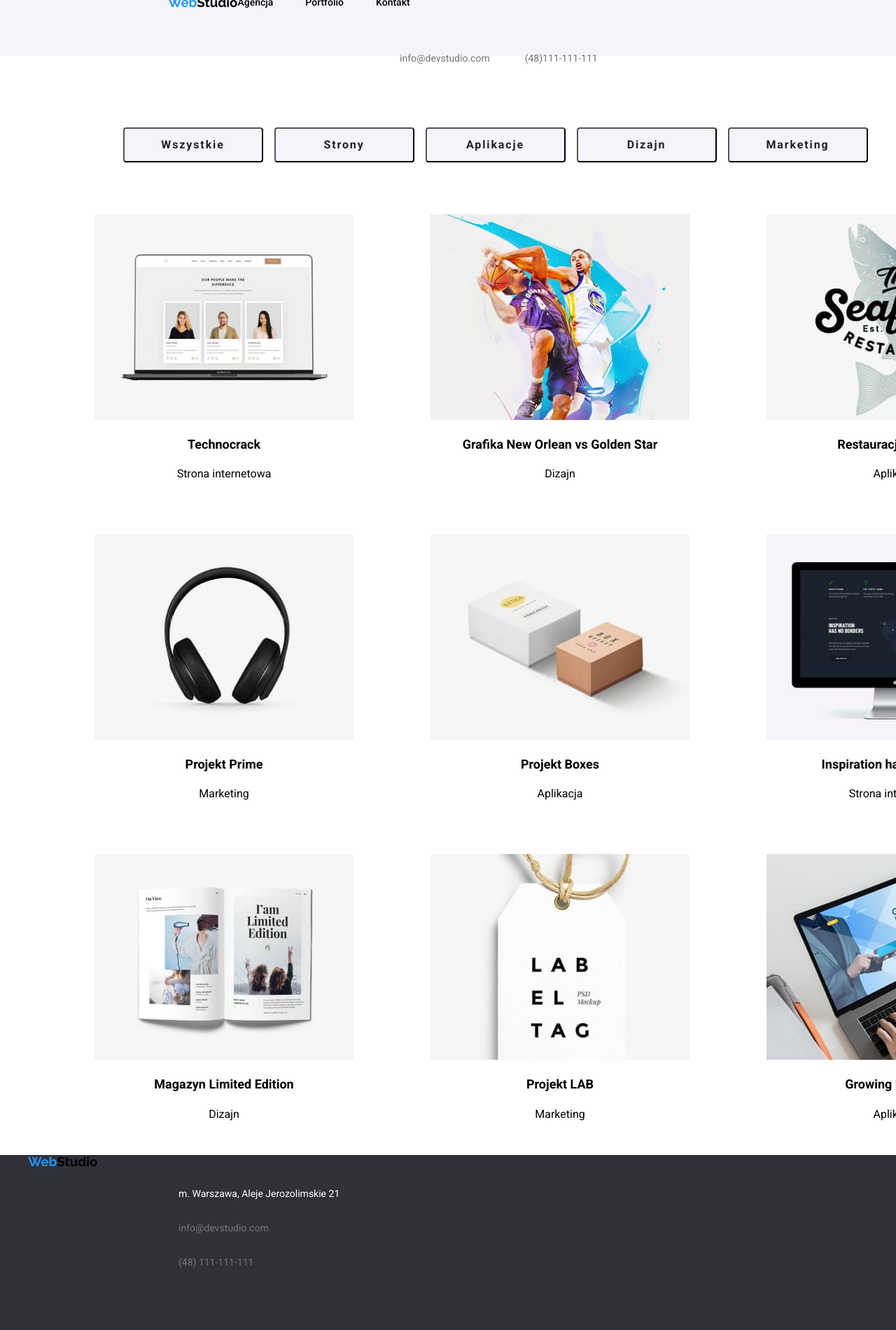
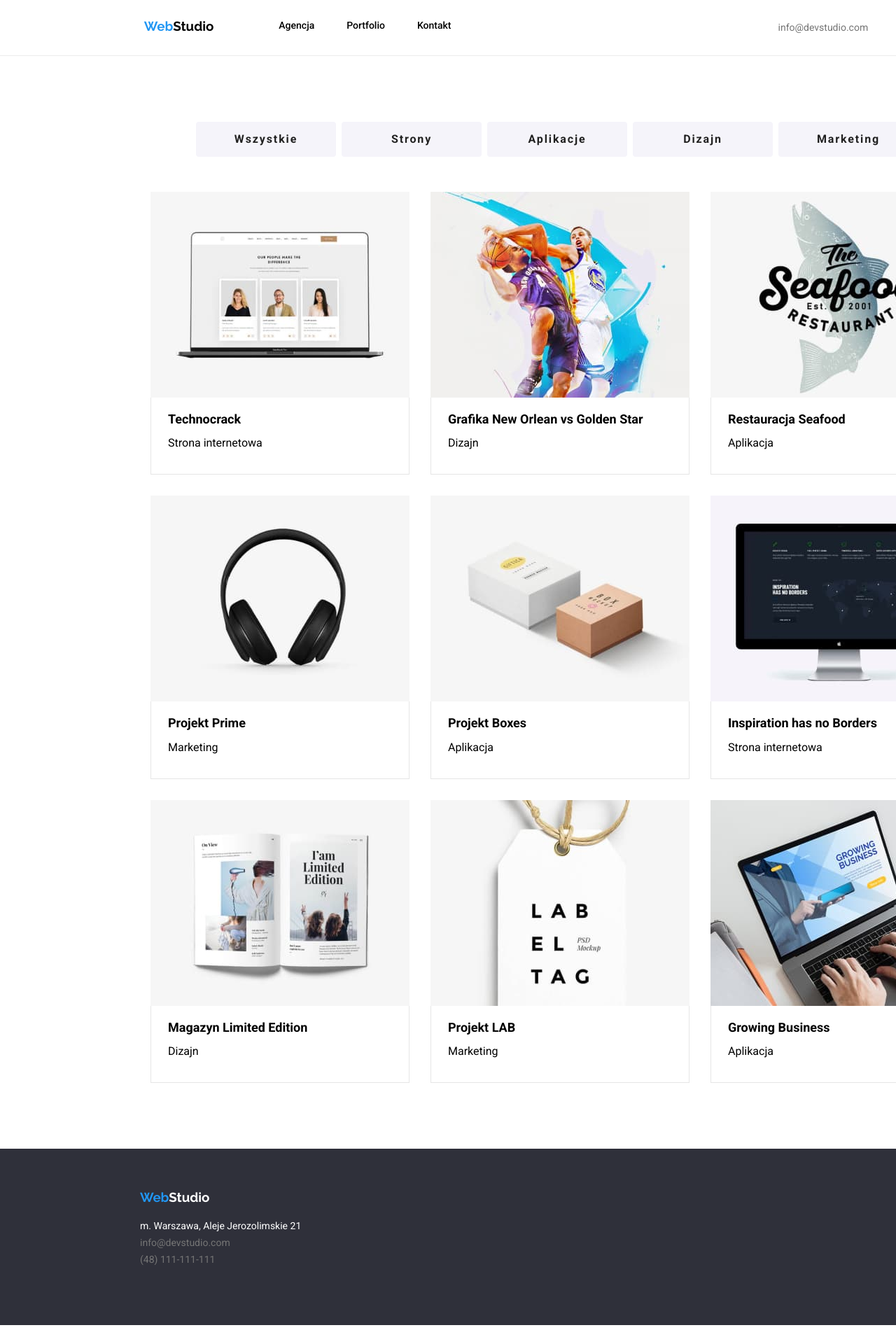
Before and after one commit to Paulina-Maciesowicz/goit-markup-hw-03, a plain HTML site: page portfolio.html in a window 1280 px wide. Shown: the top 1900 px of the page at 70% size. Drawn offline with nearby package versions, Linux system fonts and the light colour scheme.

Commit message:
update index.html and style.css
1. improvement of semantics
2. add container
3. add section
4. add margin
5. add padding
6. add border and frames
7. renaming a section
8. adding colons

```diff
--- a/portfolio.html
+++ b/portfolio.html
@@ -21,53 +21,49 @@
 
   <body>
     <!--content-->
-    <header class="header-description">
-      <div class="container">
+    <header class="container header-description">
       <!--navigation menu-->
-        <nav>
-          <ol class="navigation-list">
+      <nav class="navigation-list">
+        <ol class="list-style-none navigation-list">
           <li>
-              <h3 class="navigation-logo">
-                <a class="navigation-list-webstudio" href="./index.html"
+            <h3>
+              <a class="navigation-logo" href="./index.html"
                 ><span class="highlight-webstudio">Web</span>Studio</a
               >
             </h3>
           </li>
           <!-- navigation to other pages -->
-            <li class=".navigation-list-link-item">
-              <a class="navigation-list-link" list href="./agencja.html"
-                >Agencja</a
-              >
+          <li class="list-style-none">
+            <a class="navigation-list-link" href="./agencja.html">Agencja</a>
           </li>
-            <li class=".navigation-list-link-item">
-              <a class="navigation-list-link" list href="./portfolio.html"
+          <li class="list-style-none">
+            <a class="navigation-list-link" href="./portfolio.html"
               >Portfolio</a
             >
           </li>
-            <li class=".navigation-list-link-item">
-              <a class="navigation-list-link" list href="./kontakt.html"
-                >Kontakt</a
-              >
+          <li class="list-style-none">
+            <a class="navigation-list-link" href="./kontakt.html">Kontakt</a>
           </li>
         </ol>
-        </nav>
         <div class="contact">
           <h6>
-            <a class="contact-link" list href="mailto:info@devstudio.com"
+            <a
+              class="list-style-none contact-link"
+              href="mailto:info@devstudio.com"
               >info@devstudio.com</a
             >
           </h6>
           <h6>
-            <a class="contact-link" list href="tel:+48111111111"
+            <a class="list-style-none contact-link" href="tel:+48111111111"
               >(48)111-111-111</a
             >
           </h6>
         </div>
-      </div>
+      </nav>
     </header>
 
-    <main>
-      <section>
+    <main class="section">
+      <section class="wrapper">
         <!--section-1 buttony-forwarding-->
         <ul class="container-btn">
           <!--buttons-->
@@ -93,14 +89,14 @@
         <!--section-2 description of the field with a photo-->
         <ul class="wrapper">
           <li>
-            <figure class="box">
+            <figure>
               <img
                 src="images/portfolio/1-technocrack-squoosh.jpg"
                 width="370"
                 height="294"
                 alt="technocrack"
               />
-              <figcaption>
+              <figcaption class="frame-portfolio">
                 <h4 class="tilie-2-porftolio">Technocrack</h4>
                 <p class="tilie-2-porftolio-description">Strona internetowa</p>
               </figcaption>
@@ -108,14 +104,14 @@
           </li>
 
           <li>
-            <figure class="box">
+            <figure>
               <img
                 src="images/portfolio/2-new-orlean-squoosh.jpg"
                 width="370"
                 height="294"
                 alt="grafika-new-orlean-vs-golden-star"
               />
-              <figcaption>
+              <figcaption class="frame-portfolio">
                 <h4 class="tilie-2-porftolio">
                   Grafika New Orlean vs Golden Star
                 </h4>
@@ -125,14 +121,14 @@
           </li>
 
           <li>
-            <figure class="box">
+            <figure>
               <img
                 src="images/portfolio/3-seafood-squoosh.jpg"
                 width="370"
                 height="294"
                 alt="restauracja-seafood"
               />
-              <figcaption>
+              <figcaption class="frame-portfolio">
                 <h4 class="tilie-2-porftolio">Restauracja Seafood</h4>
                 <p class="tilie-2-porftolio-description">Aplikacja</p>
               </figcaption>
@@ -140,7 +136,7 @@
           </li>
 
           <li>
-            <figure class="box">
+            <figure>
               <img
                 src="images/portfolio/4-prime-squoosh.jpg"
                 width="370"
@@ -148,7 +144,7 @@
                 alt="projekt-prime"
               />
 
-              <figcaption>
+              <figcaption class="frame-portfolio">
                 <h4 class="tilie-2-porftolio">Projekt Prime</h4>
                 <p class="tilie-2-porftolio-description">Marketing</p>
               </figcaption>
@@ -156,7 +152,7 @@
           </li>
 
           <li>
-            <figure class="box">
+            <figure>
               <img
                 src="images/portfolio/5-boxes-squoosh.jpg"
                 width="370"
@@ -164,7 +160,7 @@
                 alt="projekt-boxes"
               />
 
-              <figcaption>
+              <figcaption class="frame-portfolio">
                 <h4 class="tilie-2-porftolio">Projekt Boxes</h4>
                 <p class="tilie-2-porftolio-description">Aplikacja</p>
               </figcaption>
@@ -172,7 +168,7 @@
           </li>
 
           <li>
-            <figure class="box">
+            <figure>
               <img
                 src="images/portfolio/6-inspiration-squoosh.jpg"
                 width="370"
@@ -180,7 +176,7 @@
                 alt="inspiration-has-no-borders"
               />
 
-              <figcaption>
+              <figcaption class="frame-portfolio">
                 <h4 class="tilie-2-porftolio">Inspiration has no Borders</h4>
                 <p class="tilie-2-porftolio-description">Strona internetowa</p>
               </figcaption>
@@ -188,7 +184,7 @@
           </li>
 
           <li>
-            <figure class="box">
+            <figure>
               <img
                 src="images/portfolio/7-magazyn-squoosh.jpg"
                 width="370"
@@ -196,7 +192,7 @@
                 alt="magazyn-limited-edition"
               />
 
-              <figcaption>
+              <figcaption class="frame-portfolio">
                 <h4 class="tilie-2-porftolio">Magazyn Limited Edition</h4>
                 <p class="tilie-2-porftolio-description">Dizajn</p>
               </figcaption>
@@ -204,7 +200,7 @@
           </li>
 
           <li>
-            <figure class="box">
+            <figure>
               <img
                 src="images/portfolio/8-lab-squoosh.jpg"
                 width="370"
@@ -212,7 +208,7 @@
                 alt="projekt-lab"
               />
 
-              <figcaption>
+              <figcaption class="frame-portfolio">
                 <h4 class="tilie-2-porftolio">Projekt LAB</h4>
                 <p class="tilie-2-porftolio-description">Marketing</p>
               </figcaption>
@@ -220,7 +216,7 @@
           </li>
 
           <li>
-            <figure class="box">
+            <figure>
               <img
                 src="images/portfolio/9-business-squoosh.jpg"
                 width="370"
@@ -228,7 +224,7 @@
                 alt="growing-business"
               />
 
-              <figcaption>
+              <figcaption class="frame-portfolio">
                 <h4 class="tilie-2-porftolio">Growing Business</h4>
                 <p class="tilie-2-porftolio-description">Aplikacja</p>
               </figcaption>
@@ -238,18 +234,14 @@
       </section>
     </main>
 
-    <footer class="footer-description">
-      <!--footer-content dane-kontaktowe-contact details-->
-      <ul>
-        <li>
+    <footer class="container footer-description">
+      <!----------------------FOOTER-------------------------->
       <h3>
-            <a class="navigation-list-webstudio" href="./index.html"
+        <a class="navigation-logo-2" href="./index.html"
           ><span class="highlight-webstudio">Web</span>Studio</a
         >
       </h3>
-        </li>
-        <address>
-          <li>
+      <div class="adres">
         <h6>
           <a
             class="contact-link-maps"
@@ -258,23 +250,15 @@
             >m. Warszawa, Aleje Jerozolimskie 21</a
           >
         </h6>
-          </li>
-          <li>
         <h6>
-              <a class="contact-link" list href="mailto:info@devstudio.com"
+          <a class="contact-link-2" href="mailto:info@devstudio.com"
             >info@devstudio.com</a
           >
         </h6>
-          </li>
-          <li>
         <h6>
-              <a class="contact-link" list href="tel:+48111111111"
-                >(48) 111-111-111</a
-              >
+          <a class="contact-link-2" href="tel:+48111111111">(48) 111-111-111</a>
         </h6>
-          </li>
-        </address>
-      </ul>
+      </div>
     </footer>
   </body>
 </html>
--- a/styles/style.css
+++ b/styles/style.css
@@ -1,19 +1,18 @@
+*,
+*::before,
+*::after {
+  box-sizing: border-box;
+}
 :root {
     --main-font: font-family: 'Roboto', sans-serif;
     --secondary-font: font-family: 'Raleway', sans-serif;
     --main-color: #2196f3;
-    --secondary-color: #F5F4FA;
-    --third-color: #2F303A;
-    --fourth-color: #757575;
-    --fifth-color: #212121;
-    --sixth-color: #ffffff;
+    --secondary-color: #2F303A;
+    --third-color: #F5F4FA
 }
 .container {
-    justify-content: center;
-    width: 1200px;
+    min-width: 1200px;
     margin: 0 auto;
-    flex-direction: column;
-
 }
 .section {
     padding-top: 94px;
@@ -21,12 +20,13 @@
 }
 .wrapper {
     display: flex;
-    padding: 0;
+    justify-content: center;
+    align-items: center;
 }
 body {
     font-family: 'Roboto', sans-serif;
     background-color: #ffffff;
-    color: black;
+    color: #000000;
     width: 1600px;
     height: 2349px;
     margin: 0 auto;
@@ -36,29 +36,30 @@ body {
 /* ----------------MIN-RESET------------------------- */
 
 /* remember to define focus styles! */
-:focus {
-	outline: 0;
-}
+
 ol, ul {
 	list-style: none;
-    margin 0;
-    padding 0;
+    margin: 0;
+    padding: 0;
 }
 h1, h2, h3, h4, h5, h6 {
-    margin 0;
-    padding 0;
+    margin: 0;
+    padding: 0;
 }
 p {
-    padding 0;
+    padding: 0;
 }
-.list {
+.list-style-none {
     list-style: none
 }
-.link {
+.link-style-none {
     text-decoration: none
 }
 img {
     display: block;
+}
+figure {
+    margin:auto 0;
 }
 /* ----------------MIN-RESET-END--------------------- */
 
@@ -75,7 +76,7 @@ img {
     border-radius: 4px;
     color: #212121;
     cursor: pointer;
-    position: absolute;
+    border: none;
 }
 .button-style-1:hover {
     background-color: #2196f3;
@@ -90,15 +91,14 @@ img {
     font-size: 16px;
     line-height: 30px;
     letter-spacing: 1.875;
-
     background: #F5F4FA;
     width: 200px;
     height: 50px;
     border-radius: 4px;
     color: #212121;
     cursor: pointer;
-    justify-content: center;
-    margin: 8px;
+    margin-right: 8px;
+    border: none;
 }
 .button-style:hover {
     background-color: #2196f3;
@@ -114,23 +114,24 @@ img {
 /* --------------------HEADER------------------------ */
 
 .header-description {
-    background-color: #F5F4FA;
-    width: 1600px;
+    background-color: #FFFFFF;
+    min-width: 1200px;
     height: 80px;
-    left: 0px;
-    top: 0px;
-    display: inline-flex;
+    display: flex;
+    justify-content: center;
     align-items: center;
+    border-bottom: 1px solid #ECECEC;
 }
 .navigation-list {
-    display: inline-flex;
-    align-items: center;
+    display: flex;
+    justify-content: center;
 }
-.navigation-list-webstudio {
+.navigation-logo {
     text-decoration: none;
-    color: black;
+    color: #000000;
     font-family: 'Raleway', sans-serif;
     font-weight: 700;
+    margin-right: 93px;
 }
 .highlight-webstudio {
     text-decoration: none;
@@ -139,8 +140,8 @@ img {
 }
 .navigation-list-link {
     text-decoration: none;
-    font-style:normal;
-    color: black;
+    font-style: normal;
+    color: #000000;
     font-weight: 500;
     font-size: 14px;
     line-height: 1.142;
@@ -151,10 +152,7 @@ img {
 }
 .contact {
     display: flex;
-    padding-left: 371px;
-    padding-right: 215px;
-    align-items: center;
-    white-space: nowrap;
+    margin-left: 371px;
 }
 .contact-link {
     text-decoration: none;
@@ -164,35 +162,39 @@ img {
     font-weight: 400;
     font-size: 14px;
     letter-spacing: 3%;
-    margin-right: 50px;
+    margin-left: 50px;
 }
 .contact-link:hover {color: rgba(33, 150, 243, 1);}
 .contact-link:focus {color: rgba(33, 150, 243, 1);}
 
 /* --------------------HEADER-END--------------------- */
 
-/* --------------------MAIN--------------------------- */
+/* --------------MAIN-first-section------------------- */
 
 .first-section {
     background-color: #2F303A;
-    width: 1600px;
-    padding-top: 80px;
-    padding-bottom: 94px;
-    margin: 0 auto;
+    min-width: 1200px;
+    min-height: 600px;
+    padding-top: 200px;
+    text-align: center;
 }
 h1 {
     font-family: 'Roboto', sans-serif;
     font-weight: 900;
     font-size: 44px;
     color: #ffffff;
-    text-align: center;
-    margin: 200px 452px 280px 452px;
     line-height: 1.363;
+    width: 670px;
+    height: 120px;
+    margin: 0 auto;
+    margin-bottom: 40px;
 }
 
-/* -------------main-SECONDARY------------------------ */
-
-.text-title{
+/* -------------main-second-section------------------- */
+.second-section {
+    width: min-content;
+}
+.text-title {
     font-weight: 700;
     font-size: 14px;
     line-height: 1.142;
@@ -206,6 +208,9 @@ h1 {
     line-height: 1.714;
     letter-spacing: 3%;
 }
+
+/* -------------main-third-section------------------- */
+
 h2 {
     font-weight: 700;
     font-size: 36px;
@@ -213,7 +218,7 @@ h2 {
     text-decoration: Bold;
     letter-spacing: 3%;
     text-align: center;
-    margin-bottom: 50px;
+    margin-bottom:50px;
 }
 h4 {
     font-weight: 500;
@@ -222,13 +227,12 @@ h4 {
     letter-spacing: 3%;
     text-align: center;
 }
-.what-we-do-photo {
+.photo-work {
     width: 1200px;
     display: flex;
-    padding-left: 215px;
-    padding-right: 215px;
-    display: flex;
     justify-content: space-between;
+    padding-bottom: 94px;
+    margin: 0 auto;
 }
 .job-name {
     color: #757575;
@@ -239,28 +243,48 @@ h4 {
     text-align: center;
 }
 
-/* -----------------main-THIRD------------------------ */
+/* -----------------main-fourth-section-------------- */
 
-.our-team {
-    padding-top: 94px;
-}
-.third-section {
+.fourth-section {
     background-color: #F5F4FA;
-    width: 1600px;
+    min-width: 1200px;
     height: 648px;
 }
-.container-our-team {
-    display: flex;
-    padding: 0;
-    justify-content: center;
+.box-person{
+    margin-right: 30px;
+}
+.frame-person {
+    padding: 30px 70px 30px 70px;
 }
 
 /* --------------------MAIN-END---------------------- */
 
+/* --------------------FOOTER------------------------ */
 .footer-description {
     background-color: #2F303A;
-    width: 1600px;
+    min-width: 1200px;
     height: 252px;
+    padding-left: 200px;
+    padding-top: 60px;
+
+}
+.navigation-logo-2 {
+    text-decoration: none;
+    color: #ffffff;
+    font-family: 'Raleway', sans-serif;
+    font-weight: 700;
+}
+.contact-link-2 {
+    text-decoration: none;
+    font-style: normal;
+    color: #757575;
+    line-height: 1.714;
+    font-weight: 400;
+    font-size: 14px;
+    letter-spacing: 3%;
+}
+.contact-link-2:hover {color: rgba(33, 150, 243, 1);}
+.contact-link-2:focus {color: rgba(33, 150, 243, 1);
 }
 .contact-link-maps {
     color: #ffffff;
@@ -271,12 +295,10 @@ h4 {
     line-height: 1.714;
     letter-spacing: 3%;}
 .contact-link-maps:hover {color: rgba(33, 150, 243, 1);}
-.contact-link-maps:focus {color: rgba(33, 150, 243, 1);}
-.contact-link-footer {
-    margin-bottom: 9px;
+.contact-link-maps:focus {color: rgba(33, 150, 243, 1);
 }
-address {
-   margin-left: 215px;
+.adres{
+    margin-top:20px;
 }
 
 /* --------------------PORTFOLIO-page----------------- */
@@ -284,14 +306,14 @@ address {
 .container-btn {
     width: 1200px;
     display: flex;
-    padding-left: 215px;
-    margin-top: 94px;
+    justify-content: center;
     margin-bottom: 50px;
-    justify-content: center;
 }
 .contener-img {
     /* Wycentrowanie sekcji */
     margin: 0 auto;
+    padding-left: 200px;
+    padding-right: 200px;
 }
 .contener-img .wrapper {
     /* dodawnie flex-wrap tylko do wrappera znajdującego się w container image. */
@@ -301,21 +323,19 @@ address {
     /* Odległośc między poszczególnym dzieckiem ul w z góry doły i z boków */
     gap: 30px;
 }
-.contener-img .wrapper li {
-    /* Wycentrowanie contentu w li */
-    display: flex;
-    justify-content: center;
-    /* Nadanie takiej samej szerokości jaką ma img */
-    /* width: 370px; JAK DODAJĘ TE WARTOŚĆ TO MI SIĘ PSUJE UKŁAD */
+.frame-portfolio {
+    border-bottom: 1px solid #E5E5E5;
+    border-right: 1px solid #E5E5E5;
+    border-left: 1px solid #E5E5E5;
+    padding: 20px 24px 20px 24px;
 }
 .tilie-2-porftolio {
     font-weight: 700;
     font-size: 18px;
-    text-align: center;
+    text-align: left;
 }
 .tilie-2-porftolio-description {
     font-weight: 400;
     font-size: 16px;
-    text-align: center;
 }
 /* --------------------PORTFOLIO-end----------------- */
```
Also changed, not shown: index.html (+44 -60 lines). Lines whose indentation alone changed are shown as unchanged.
